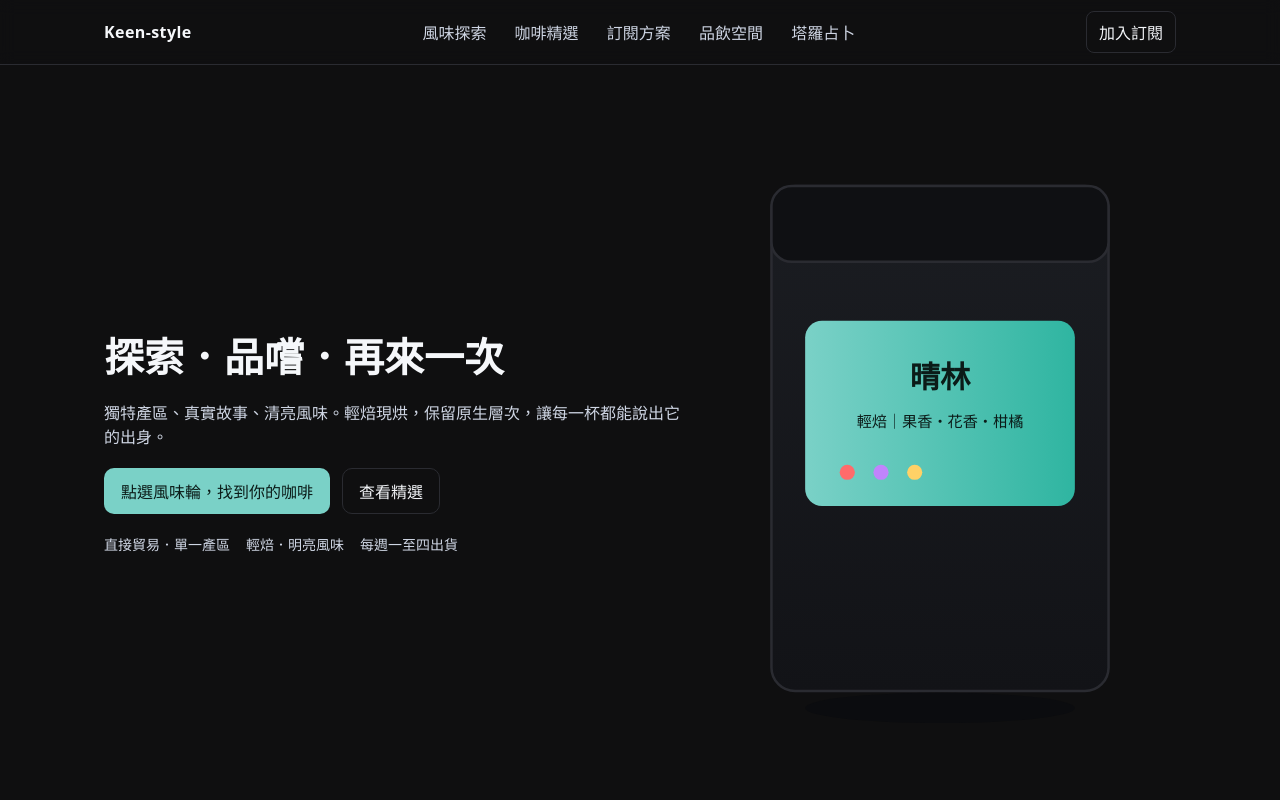
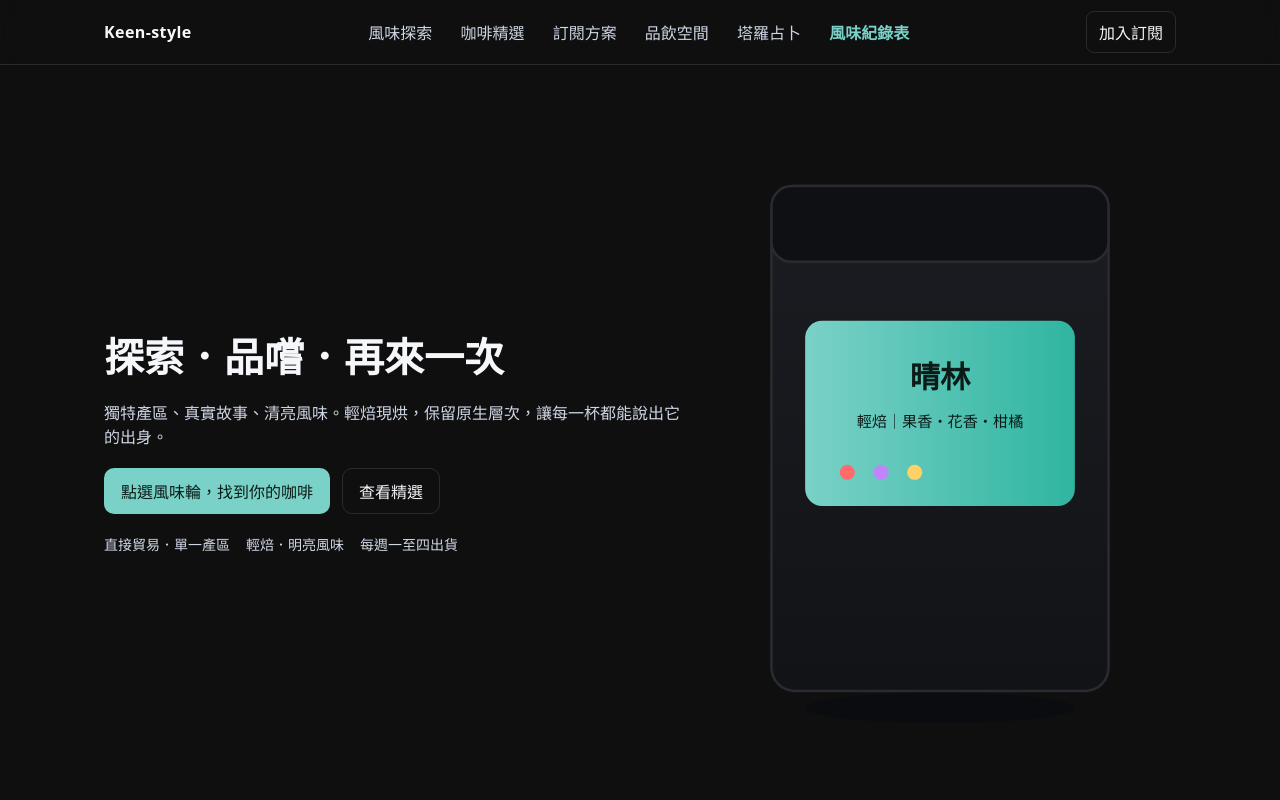
Before and after one commit to miketang5drinks/coffeefamous, a plain HTML site: page index.html in a window 1280 px wide. Shown: the top 800 px of the page. Drawn offline with Linux system fonts and the light colour scheme.

Commit message:
Update index.html

```diff
--- a/index.html
+++ b/index.html
@@ -19,6 +19,10 @@
         <a href="#subscription">訂閱方案</a>
         <a href="#bar">品飲空間</a>
         <a href="https://miketang5drinks.github.io/coffeefamous/tarot">塔羅占卜</a>
+        <a href="https://miketang5drinks.github.io/coffeefamous/cc-flavour/"
+   style="color:#7ad1c7; font-weight:600;">
+   風味紀錄表
+</a>
       </nav>
       <a class="cta" href="#subscription">加入訂閱</a>
     </div>
```
